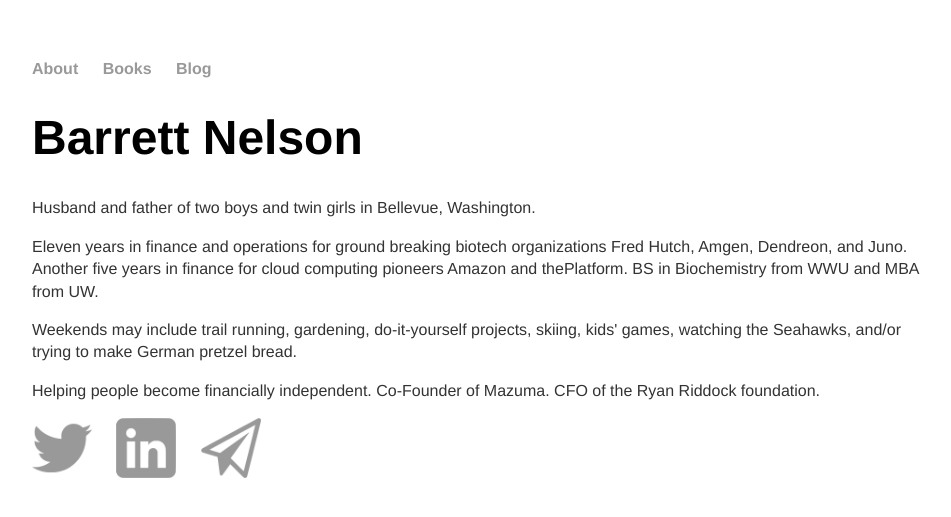
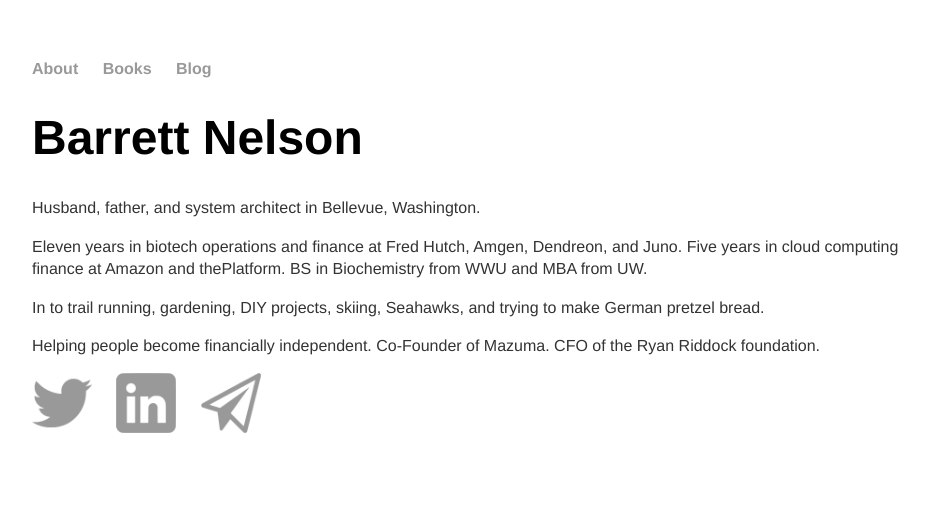
Before and after one commit to bstnel/bstnel.github.io, a Jekyll site: the page built from index.html, in a window 1280 px wide. Shown: the top 517 px of the page, without its empty margins (160-1111 px from the left). Built offline with Jekyll 4.4.1, drawn with Linux system fonts in a browser that asks for light colours.

Commit message:
Update index.html

```diff
--- a/index.html
+++ b/index.html
@@ -4,8 +4,8 @@ title: About
 ---
 <div class="blurb">
 	<h1>Barrett Nelson</h1>
-	<p>Husband and father of two boys and twin girls in Bellevue, Washington.</p>
-	<p>Eleven years in finance and operations for ground breaking biotech organizations Fred Hutch, Amgen, Dendreon, and Juno. Another five years in finance for cloud computing pioneers Amazon and thePlatform. BS in Biochemistry from WWU and MBA from UW.</p>
-	<p>Weekends may include trail running, gardening, do-it-yourself projects, skiing, kids' games, watching the Seahawks, and/or trying to make German pretzel bread.</p>
+	<p>Husband, father, and system architect in Bellevue, Washington.</p>
+	<p>Eleven years in biotech operations and finance at Fred Hutch, Amgen, Dendreon, and Juno. Five years in cloud computing finance at Amazon and thePlatform. BS in Biochemistry from WWU and MBA from UW.</p>
+	<p>In to trail running, gardening, DIY projects, skiing, Seahawks, and trying to make German pretzel bread.</p>
 	<p>Helping people become financially independent. Co-Founder of Mazuma. CFO of the Ryan Riddock foundation.</p>
 </div><!-- /.blurb -->
```
